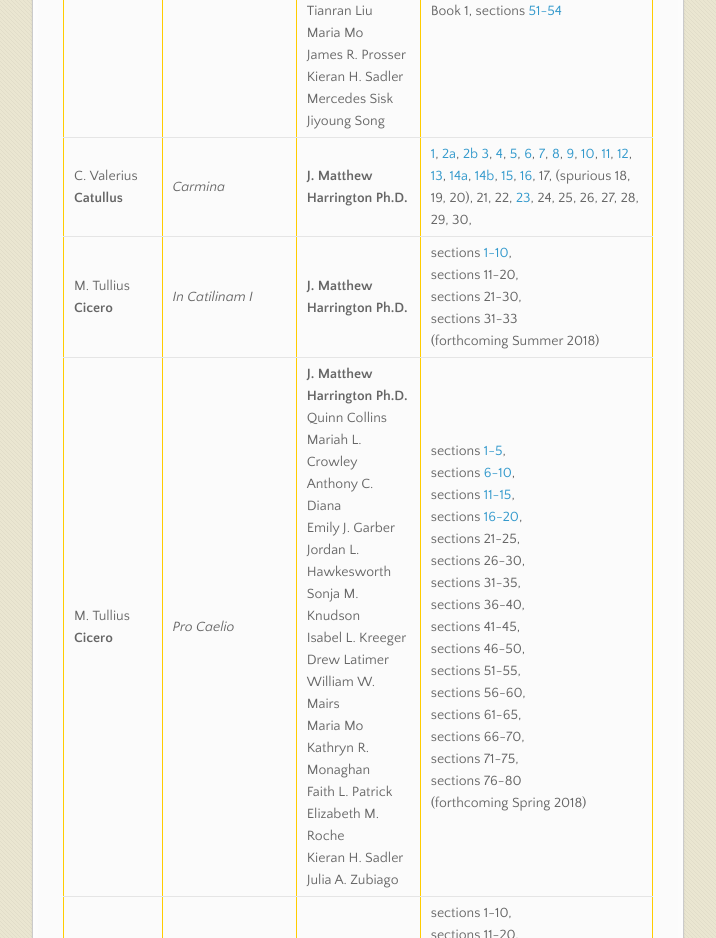
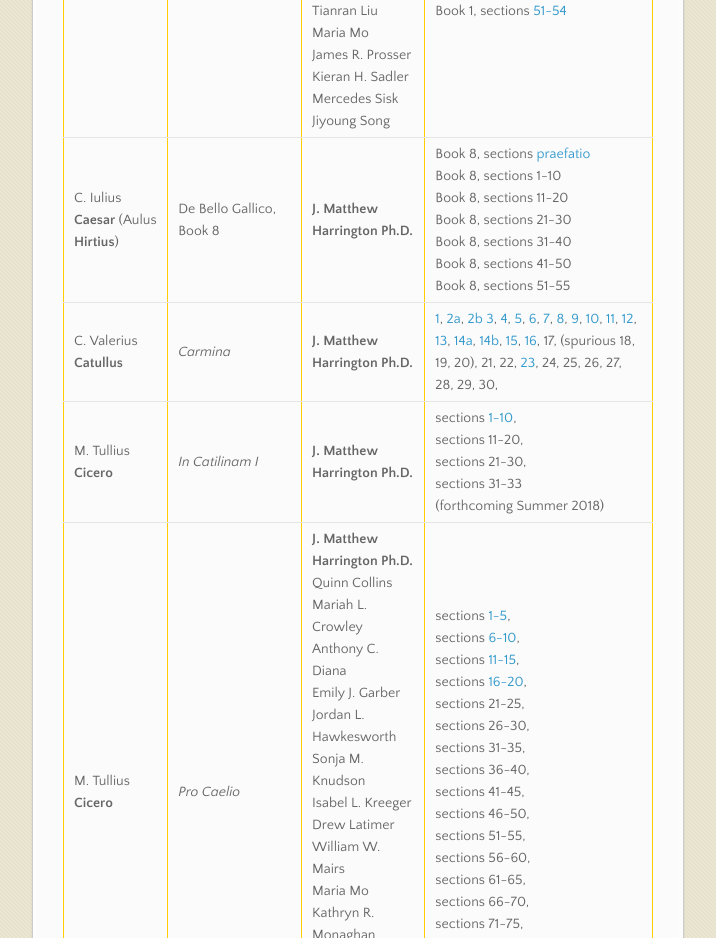
Before and after one commit to perseids-project/harrington_trees, a plain HTML site: page docs/index.html in a window 1280 px wide. Shown: the part 2037-2975 px from the top of the page, without its empty margins (308-1024 px from the left). Drawn offline with nearby package versions, Linux system fonts and the light colour scheme.

Commit message:
Update index.html

```diff
--- a/docs/index.html
+++ b/docs/index.html
@@ -142,6 +142,21 @@
             Book 1, sections <a href="http://www.perseids.org/tools/arethusa/app/#/jmh?collid=lattb&objid=7270&doc=lattb.7270.1" alt="View 1.31-1.40 in Arethusa">31-40</a><br/>
             Book 1, sections <a href="http://www.perseids.org/tools/arethusa/app/#/jmh?collid=lattb&objid=7235&doc=lattb.7235.1" alt="View 1.41-1.50 in Arethusa">41-50</a><br/>
             Book 1, sections <a href="http://www.perseids.org/tools/arethusa/app/#/jmh?collid=lattb&objid=7236&doc=lattb.7236.1" alt="View 1.51-1.54 in Arethusa">51-54<br/>
+            </td>
+          </tr>
+            <tr>
+            <td>C. Iulius <b>Caesar</b> (Aulus <b>Hirtius</b>)</td>
+            <td>De Bello Gallico, Book 8</td>
+            <td><b>J. Matthew Harrington Ph.D.</b>
+            </td>
+            <td>
+              Book 8, sections <a href="http://www.perseids.org/tools/arethusa/app/#/jmh?collid=lattb&objid=7501&doc=lattb.7501.1" alt="View praefatio in Arethusa">praefatio</a><br/>
+            Book 8, sections 1-10<br/>
+            Book 8, sections 11-20<br/>
+            Book 8, sections 21-30<br/>
+            Book 8, sections 31-40<br/>
+            Book 8, sections 41-50<br/>
+            Book 8, sections 51-55<br/>
             </td>
           </tr>
             <tr>
```
